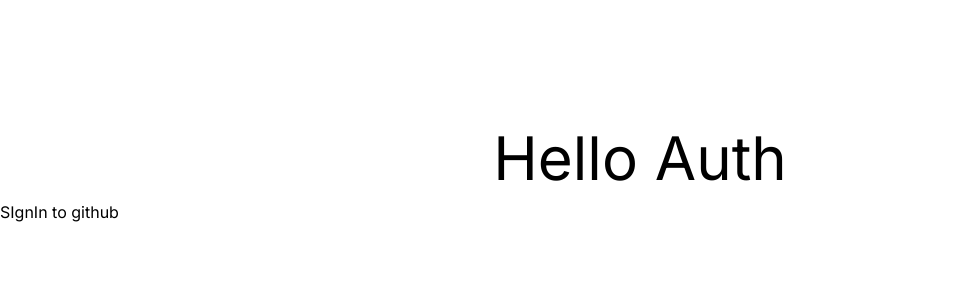
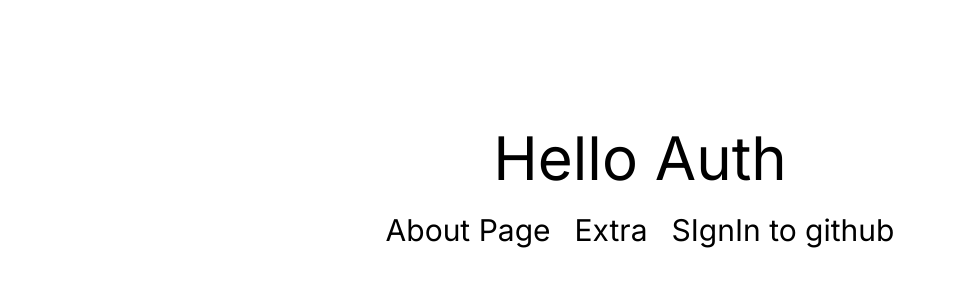
Before and after one commit to Talha-H/auth-next, a Next.js app: page / in a window 1280 px wide. Shown: the top 300 px of the page, without its empty margins (0-955 px from the left). Built offline with nearby package versions, Linux system fonts and the light colour scheme.

Commit message:
extra About Context

```diff
--- /dev/null
+++ b/src/app/Context/AuthProvider.jsx
@@ -0,0 +1,9 @@
+"use client"
+import React from "react";
+import { SessionProvider } from "next-auth/react";
+
+const AuthProvider = ({ children }) => {
+  return <SessionProvider>{children}</SessionProvider>;
+};
+
+export default AuthProvider;
--- /dev/null
+++ b/src/app/about/page.jsx
@@ -0,0 +1,28 @@
+"use client"
+import React from "react";
+import { redirect } from "next/navigation";
+import { useSession } from "next-auth/react";
+
+const About = () => {
+
+  const {data}=useSession({
+    required:true, // fetch user data if session exists
+    onUnauthenticated(){
+      redirect("/api/auth/signin/github")
+    }
+  })
+
+  return (
+    <div className="mt-5">
+      <h1 className="text-center text-5xl font-semibold uppercase ">
+        {" "}
+        Hello TAlha
+      </h1>
+      <h1 className="text-center text-2xl font-semibold uppercase ">
+        This is about page
+      </h1>
+    </div>
+  );
+};
+
+export default About;
--- /dev/null
+++ b/src/app/extra/page.jsx
@@ -0,0 +1,9 @@
+import React from 'react'
+
+const Extra = () => {
+  return (
+    <div>Extra</div>
+  )
+}
+
+export default Extra
--- a/src/app/layout.js
+++ b/src/app/layout.js
@@ -1,17 +1,20 @@
-import './globals.css'
-import { Inter } from 'next/font/google'
+import "./globals.css";
+import { Inter } from "next/font/google";
+import AuthProvider from "./Context/AuthProvider";
 
-const inter = Inter({ subsets: ['latin'] })
+const inter = Inter({ subsets: ["latin"] });
 
 export const metadata = {
-  title: 'Create Next App',
-  description: 'Generated by create next app',
-}
+  title: "Create Next App",
+  description: "Generated by create next app",
+};
 
 export default function RootLayout({ children }) {
   return (
     <html lang="en">
-      <body className={inter.className}>{children}</body>
+      <body className={inter.className}>
+        <AuthProvider>{children}</AuthProvider>
+      </body>
     </html>
-  )
+  );
 }
--- a/src/app/page.js
+++ b/src/app/page.js
@@ -1,23 +1,32 @@
-"use client"
+"use client";
 import Image from "next/image";
 import Link from "next/link";
 
 export default function Home() {
-  const AlertBtn=()=>{
-    alert("are you confirm")
-  }
+  const AlertBtn = () => {
+    alert("are you confirm");
+  };
   return (
     <div className="flex flex-col gap-y-3">
       <h1 className="text-6xl flex justify-center items-center mt-32 ">
         Hello Auth
       </h1>
+      <div className="flex justify-center items-center gap-x-6 mt-3">
+        <Link href={"/about"} className="text-3xl hover:underline">
+          About Page
+        </Link>
+        <Link href={"/extra"} className="text-3xl hover:underline">
+          Extra
+        </Link>
         <Link
           href={"http://localhost:3000/api/auth/signin/github"}
           onClick={AlertBtn}
+          className="text-3xl hover:underline"
         >
           {" "}
           SIgnIn to github
         </Link>
       </div>
+    </div>
   );
 }
--- a/src/middleware.js
+++ b/src/middleware.js
@@ -1 +1,3 @@
-export {default} from "next-auth/middleware"
+export { default } from "next-auth/middleware";
+
+export const config = { matcher: ["/extra", "/ab"] };
```
Lines whose indentation alone changed are shown as unchanged.
